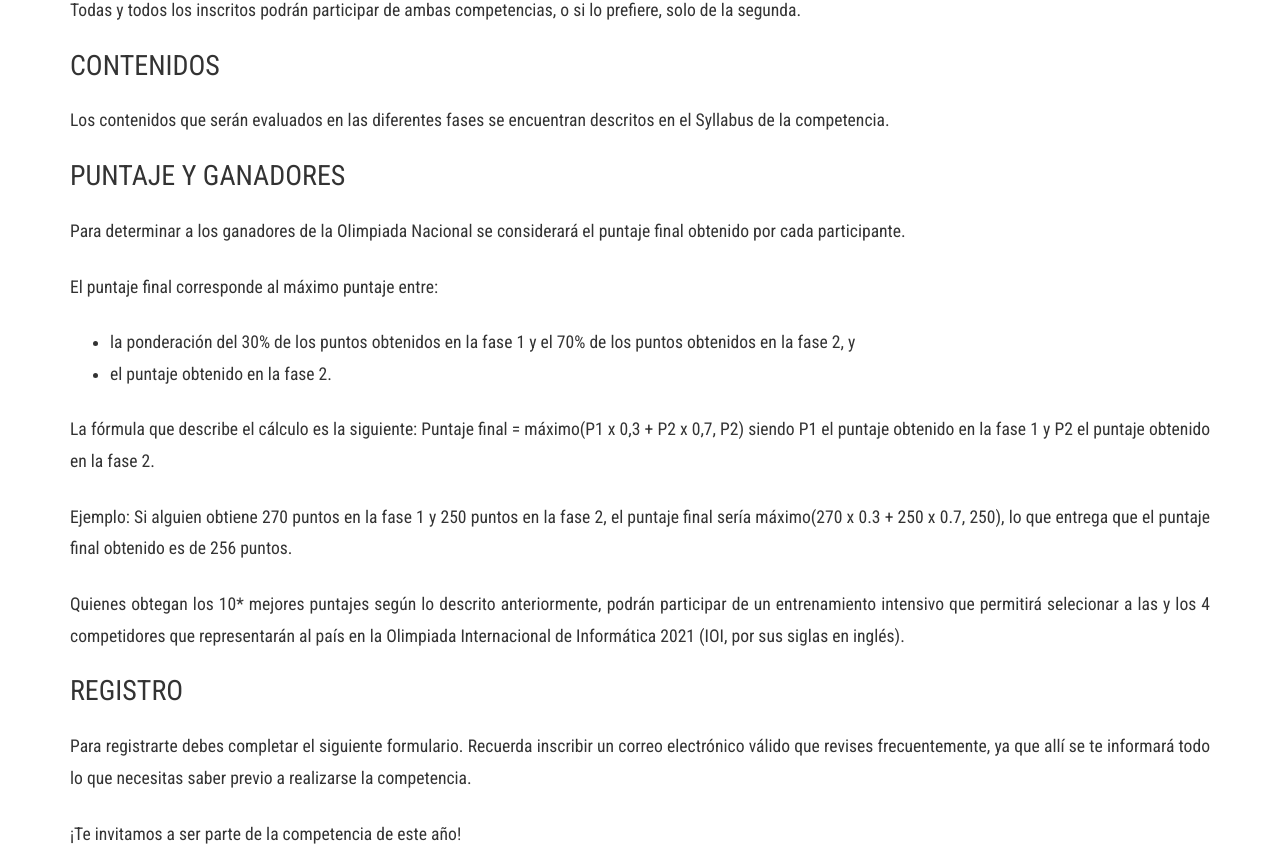
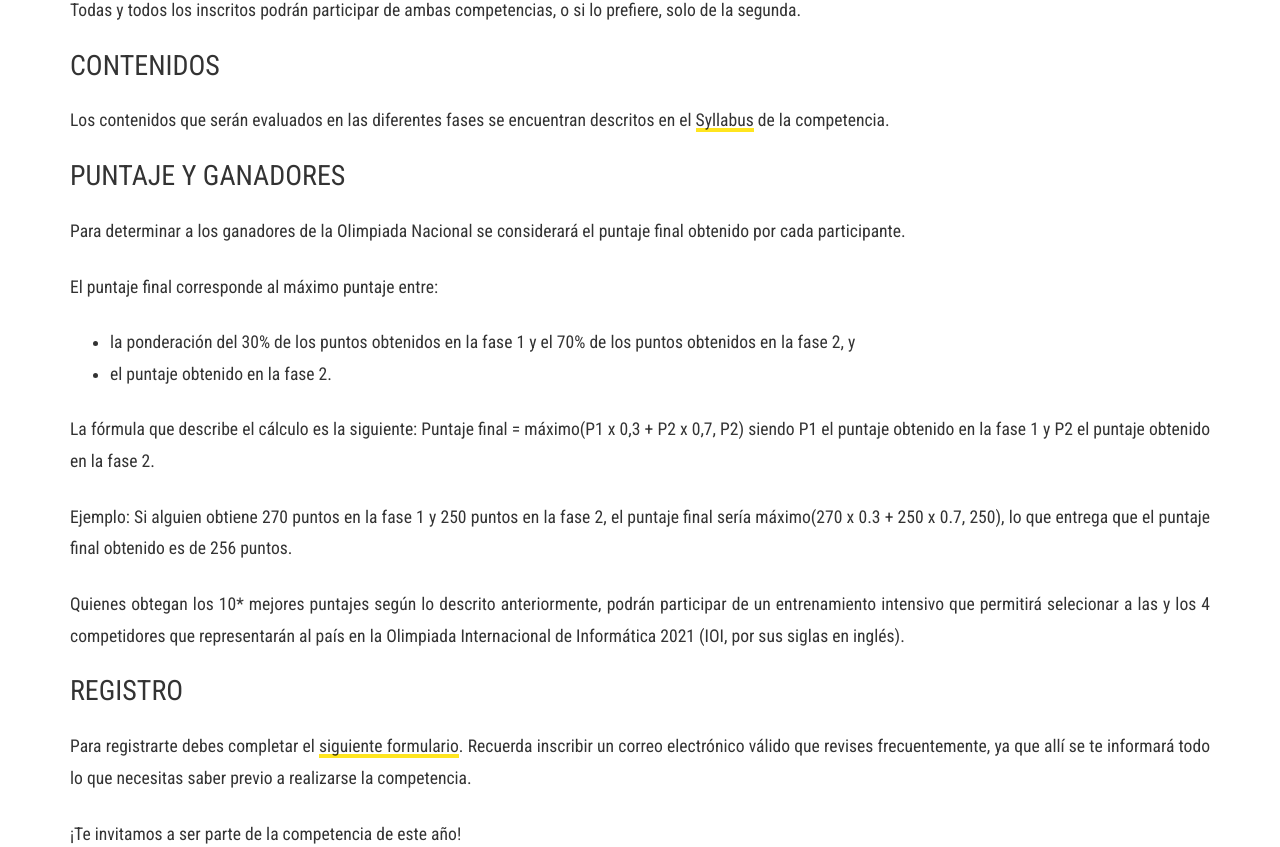
Before and after one commit to OCIoficial/ocioficial.github.io, a Jekyll site: the page built from _posts/2020-10-15-inscripciones-oci-2020.md, in a window 1280 px wide and 1400 px high, scrolled down 1066 px. Shown: the part 150-997 px from the top of the window. Built offline with Jekyll 4.4.1, drawn with Linux system fonts in a browser that asks for light colours; comment, search, counter and statistics services are not loaded; some of the changed lines change nothing that is shown.

Commit message:
Actualización noticia inscripción proceso 2020

```diff
--- a/_posts/2020-10-15-inscripciones-oci-2020.md
+++ b/_posts/2020-10-15-inscripciones-oci-2020.md
@@ -20,7 +20,7 @@ Este año, y dada la contingencia nacional producto del COVID-19, la Olimpiada s
 Todas y todos los inscritos podrán participar de ambas competencias, o si lo prefiere, solo de la segunda.
 
 ### CONTENIDOS
-Los contenidos que serán evaluados en las diferentes fases se encuentran descritos en el Syllabus de la competencia.
+Los contenidos que serán evaluados en las diferentes fases se encuentran descritos en el [Syllabus](https://github.com/OCIoficial/syllabus/releases/download/v2020/oci-syllabus.pdf) de la competencia.
 
 
 ### PUNTAJE Y GANADORES
@@ -39,7 +39,7 @@ Ejemplo: Si alguien obtiene 270 puntos en la fase 1 y 250 puntos en la fase 2, e
 Quienes obtegan los 10* mejores puntajes según lo descrito anteriormente, podrán participar de un entrenamiento intensivo que permitirá selecionar a las y los 4 competidores que representarán al país en la Olimpiada Internacional de Informática 2021 (IOI, por sus siglas en inglés).
 
 ### REGISTRO
-Para registrarte debes completar el siguiente formulario. Recuerda inscribir un correo electrónico válido que revises frecuentemente, ya que allí se te informará todo lo que necesitas saber previo a realizarse la competencia.
+Para registrarte debes completar el [siguiente formulario](https://docs.google.com/forms/d/e/1FAIpQLSfUPE3JFHsazxR2hFo0Z8TUJmwrQWLRuUq3pS0Yop95fU-0_g/viewform?usp=sf_link). Recuerda inscribir un correo electrónico válido que revises frecuentemente, ya que allí se te informará todo lo que necesitas saber previo a realizarse la competencia.
 
 
 ¡Te invitamos a ser parte de la competencia de este año!
```
